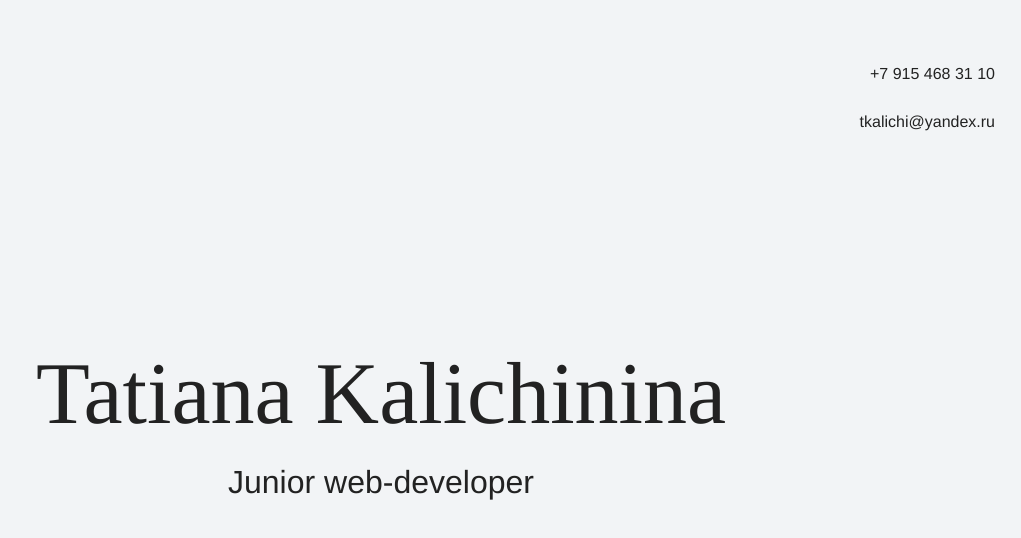
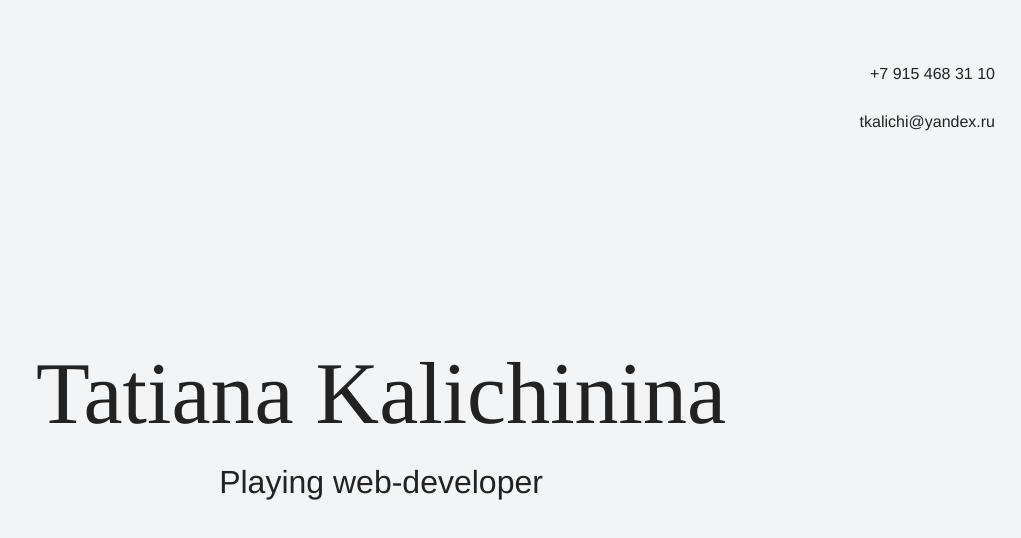
Before and after one commit to tkalichi/test-site, a plain HTML site: page index.html in a window 1280 px wide. Shown: the top 538 px of the page, without its empty margins (259-1280 px from the left). Drawn offline with Linux system fonts and the light colour scheme; a web font is replaced by a local one.

Commit message:
изменяет текст главной страницы

```diff
--- a/index.html
+++ b/index.html
@@ -19,7 +19,7 @@
       <div class="container">
       <h1 class="heading">Tatiana Kalichinina</h1>
       </div>
-      <div class="container"><p>Junior web-developer      </p>
+      <div class="container"><p>Playing web-developer      </p>
         </div>
       </section>
 
```
